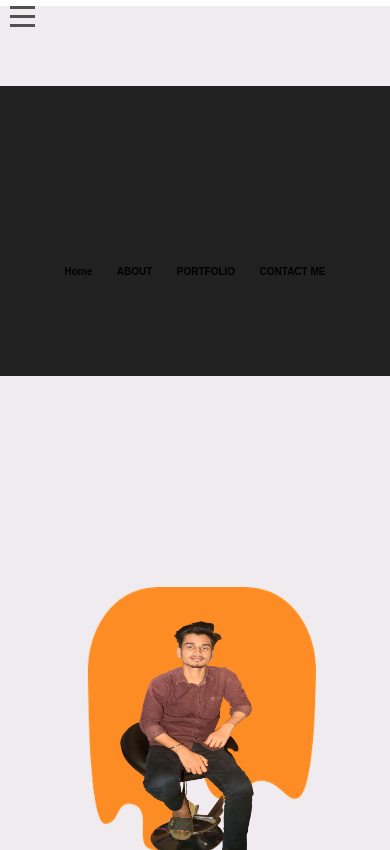
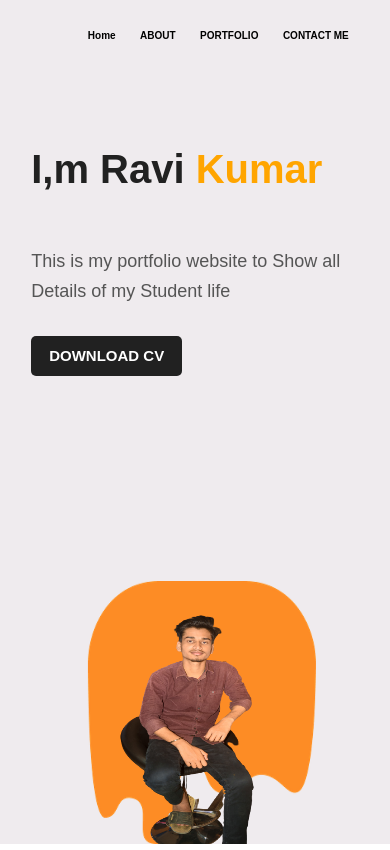
Before and after one commit to Ravi-1331/Ravi_portfolio, a plain HTML site: page index.html in a window 390 px wide. Drawn offline with Linux system fonts and the light colour scheme.

Commit message:
Update style.css

```diff
--- a/style.css
+++ b/style.css
@@ -200,33 +200,31 @@ span{
     display: none;
 }
 
-@media only screen and (max-width:800px)
+@media screen and (max-width:300px)
 {
-    .bars{
+    .image img{
+        width: 110%;
+        height: 30%;
+        position: absolute;
         display: block;
-        cursor: pointer;
-    }
-    .bars .line{
-        width: 25px;
-        height: 3px;
-        background: #535050;
-        margin: 6px 10px;
-
-    }
-    .nav-bar{
-        height: 250px;
-        position: absolute;
-        top: 80px;
-        left: 0;
-        right: 0;
-        width: 100vw;
-        background: #212121;
-        transition: 0.2s;
-    }
-    .nav-bar ul{
-        display: block;
-        width: fit-content;
-        margin: 80px auto 0 auto;
-        text-align: center;
-    }
+        margin-left: auto;
+        margin-right: auto;
+        transform: translate(1%);
+     }
+    .two p  {
+        font-size: 16px;
+        line-height: 25px;
+     }
+     .two h1  {
+        font-size: 40px;
+        line-height: 60px;
+     }
+     .two a  {
+        font-size: 12px;
+        line-height: 17px;
+     }
+     nav ul li{
+        font-size: 12px;
+         margin: 10px;
+     }
 }
```
